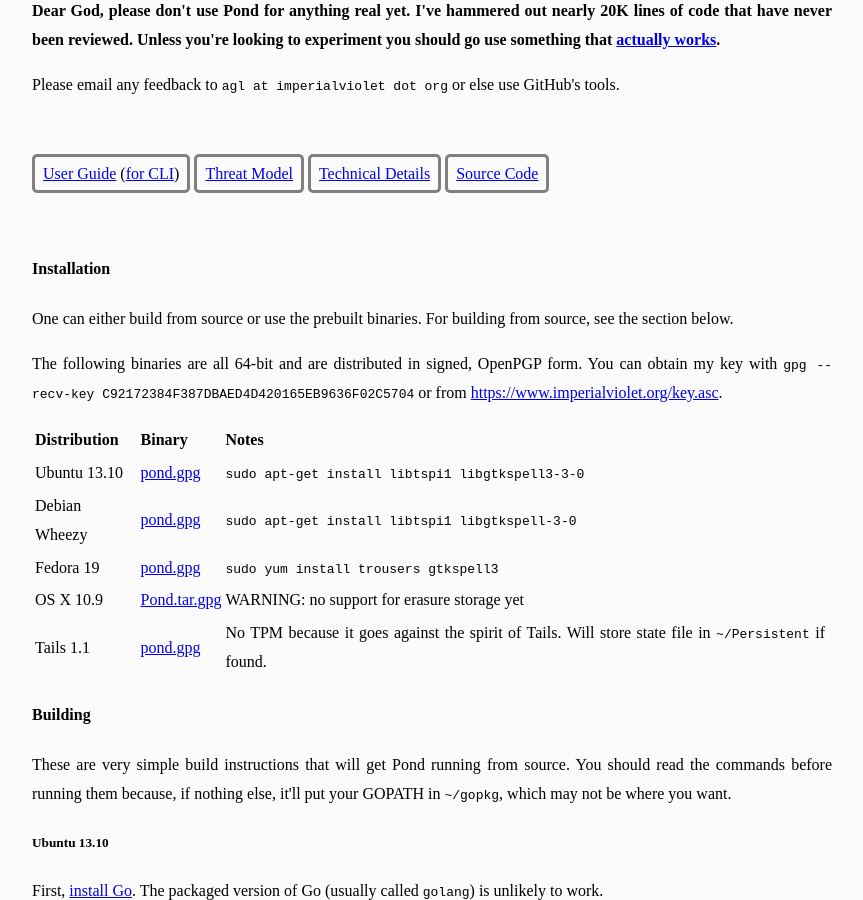
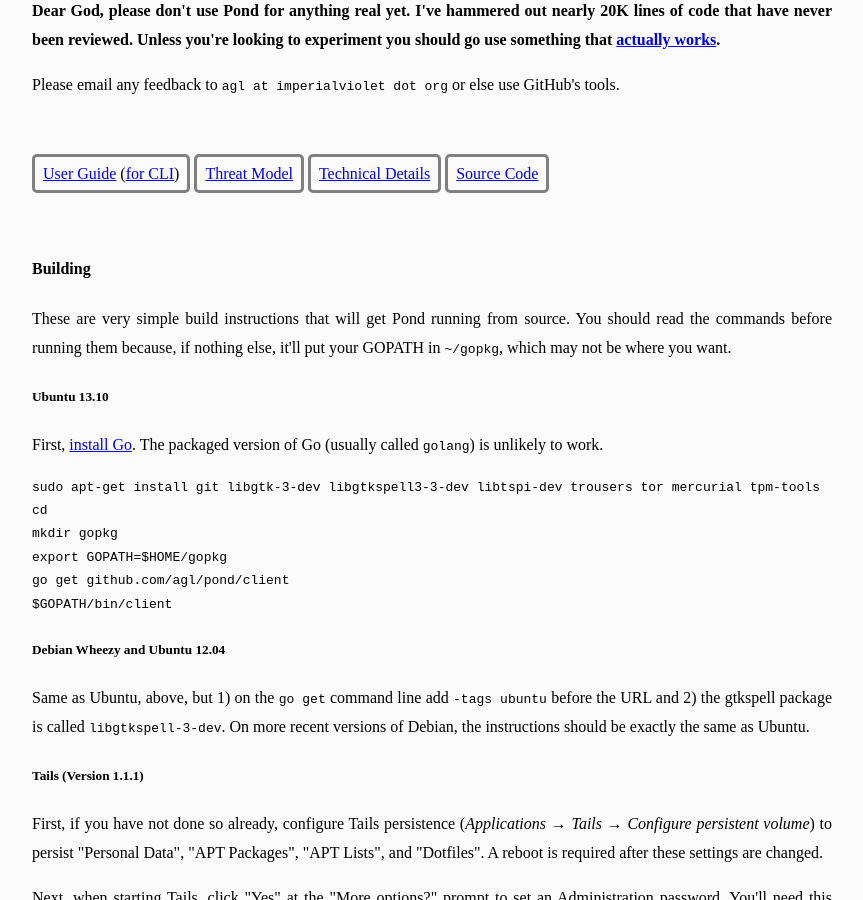
Before and after one commit to agl/pond, a Jekyll site: the page built from doc/index.html, in a window 1280 px wide and 900 px high, scrolled down 595 px. Shown: the whole window, without its empty margins (208-1071 px from the left). Built offline with Jekyll 4.4.1, drawn with Linux system fonts in a browser that asks for light colours; some web fonts are replaced.

Commit message:
Remove links to precompiled binaries.
I broke them all when switching web servers for one and they are also
very old.

```diff
--- a/doc/index.html
+++ b/doc/index.html
@@ -25,22 +25,6 @@ title: Pond
 </p>
 
 <p>&nbsp;</p>
-
-<h4>Installation</h4>
-
-<p>One can either build from source or use the prebuilt binaries. For building from source, see the section below.</p>
-
-<p>The following binaries are all 64-bit and are distributed in signed, OpenPGP form. You can obtain my key with <tt>gpg --recv-key C92172384F387DBAED4D420165EB9636F02C5704</tt> or from <a href="https://www.imperialviolet.org/key.asc">https://www.imperialviolet.org/key.asc</a>.</p>
-
-<table>
-  <tr><th>Distribution</th><th>Binary</th><th>Notes<th></tr>
-
-  <tr><td>Ubuntu 13.10</td><td><a href="binary/ubuntu/pond.gpg">pond.gpg</a></td><td><tt>sudo apt-get install libtspi1 libgtkspell3-3-0</tt></td></tr>
-  <tr><td>Debian Wheezy</td><td><a href="binary/debian/pond.gpg">pond.gpg</a></td><td><tt>sudo apt-get install libtspi1 libgtkspell-3-0</tt></td></tr>
-  <tr><td>Fedora 19</td><td><a href="binary/fedora/pond.gpg">pond.gpg</a></td><td><tt>sudo yum install trousers gtkspell3</tt></td></tr>
-  <tr><td>OS X 10.9</td><td><a href="binary/osx/Pond.tar.gpg">Pond.tar.gpg</a></td><td>WARNING: no support for erasure storage yet</td></tr>
-  <tr><td>Tails 1.1</td><td><a href="binary/tails11/pond.gpg">pond.gpg</a></td><td>No TPM because it goes against the spirit of Tails. Will store state file in <tt>~/Persistent</tt> if found.</td></tr>
-</table>
 
 <h4>Building</h4>
 
```
